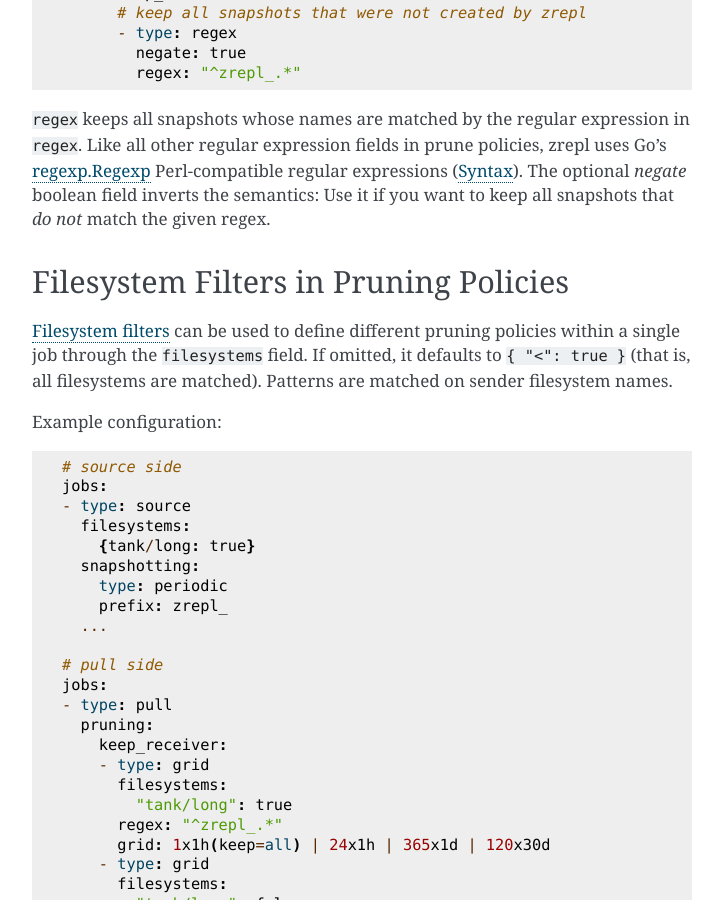
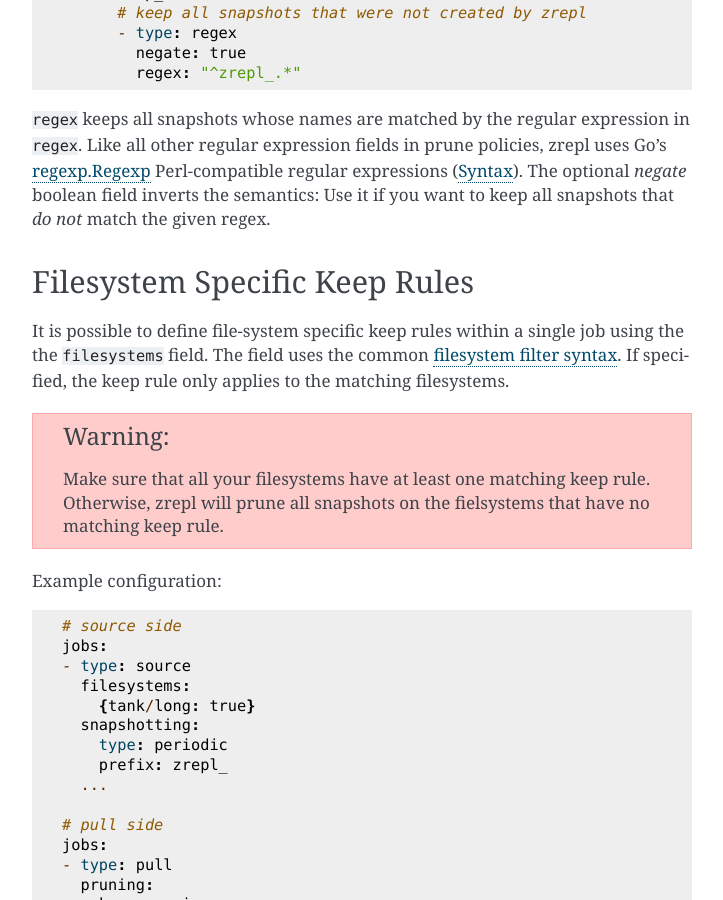
Before and after one commit to zrepl/zrepl, a Sphinx documentation site: the page built from docs/configuration/prune.rst, in a window 1280 px wide and 900 px high, scrolled down 4539 px. Shown: the whole window, without its empty margins (388-1111 px from the left). Built offline with Sphinx 7.4.7, drawn with Linux system fonts in a browser that asks for light colours; the version number could not be read and is left out; cross-references to code outside the pages are shown as plain code; some of the changed text lies outside the part shown.

Commit message:
refine docs

```diff
--- a/docs/configuration/prune.rst
+++ b/docs/configuration/prune.rst
@@ -221,10 +221,17 @@
 
 .. _prune-filters:
 
-Filesystem Filters in Pruning Policies
---------------------------------------
-:ref:`Filesystem filters<pattern-filter>` can be used to define different pruning policies within a single job through the ``filesystems`` field. If omitted, it defaults to ``{ "<": true }`` (that is, all filesystems are matched).
-Patterns are matched on sender filesystem names.
+Filesystem Specific Keep Rules
+------------------------------
+
+It is possible to define file-system specific keep rules within a single job using the the ``filesystems`` field.
+The field uses the common :ref:`filesystem filter syntax<pattern-filter>`.
+If specified, the keep rule only applies to the matching filesystems.
+
+.. WARNING::
+
+  Make sure that all your filesystems have at least one matching keep rule.
+  Otherwise, zrepl will prune all snapshots on the fielsystems that have no matching keep rule.
 
 Example configuration:
 
```
